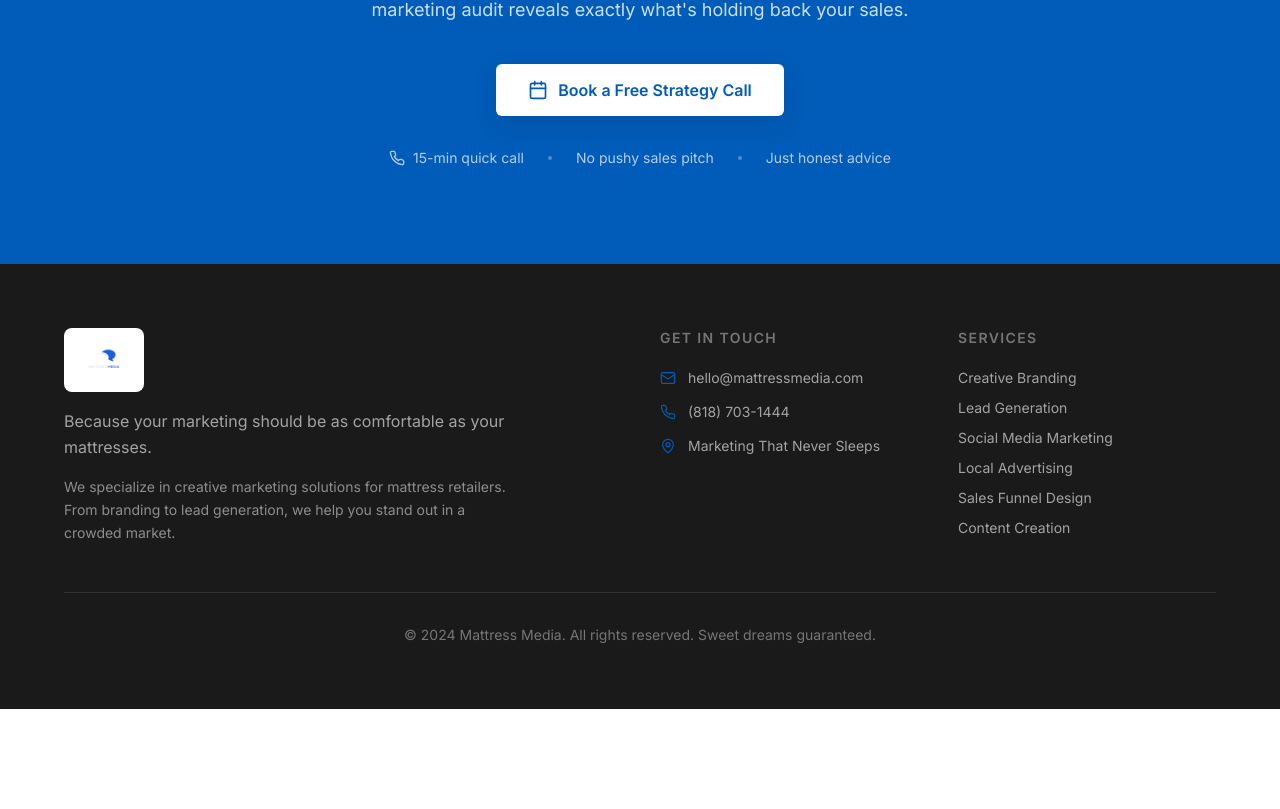
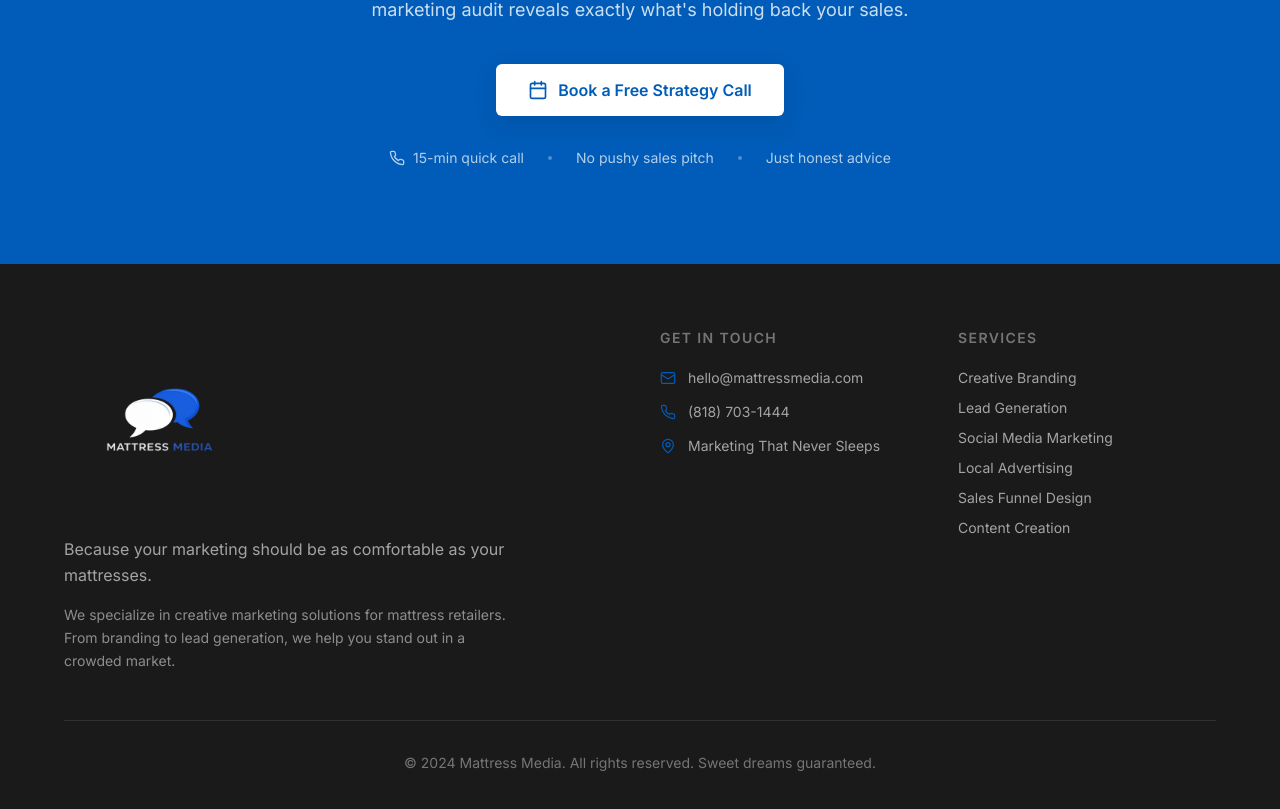
Before and after one commit to mattresslandingstrip/sleep-easy-marketing-plan, a React (Vite) app: page / in a window 1280 px wide. Shown: the part 1471-2280 px from the top of the page. Before the commit the page ends 2180 px from the top, so only its background shows below. Built offline with nearby package versions, Linux system fonts and the light colour scheme.

Commit message:
Changes
Co-authored-by: mattresslandingstrip <268017419+mattresslandingstrip@users.noreply.github.com>

```diff
--- a/src/components/Footer.tsx
+++ b/src/components/Footer.tsx
@@ -9,7 +9,7 @@ const Footer = () => {
           {/* Logo & Tagline */}
           <div className="lg:col-span-2">
             <div className="mb-4">
-              <img src={mmLogo} alt="Mattress Media" className="h-16 w-auto bg-white rounded-lg px-3 py-1" />
+              <img src={mmLogo} alt="Mattress Media" className="h-48 w-auto" />
             </div>
             <p className="text-white/60 text-base mb-4 max-w-md leading-relaxed">
               Because your marketing should be as comfortable as your mattresses.
```
